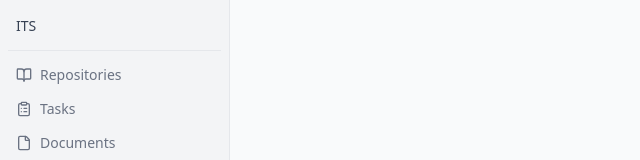
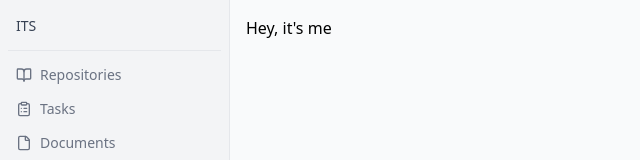
Before and after one commit to saurluca/its, a Nuxt app in the folder frontend/: page /me in a window 1280 px wide. Shown: the top 160 px of the page, without its empty margins (0-640 px from the left). Built offline with nearby package versions, Linux system fonts and the light colour scheme; no server answers.

Commit message:
feat: create dummy pages, me / skills

```diff
--- /dev/null
+++ b/frontend/app/pages/me.vue
@@ -0,0 +1,12 @@
+<script setup lang="ts">
+
+
+// How ot
+
+</script>
+
+<template>
+    <div>
+        <h1>Hey, it's me</h1>
+    </div>
+</template>
--- /dev/null
+++ b/frontend/app/pages/skills.vue
@@ -0,0 +1,12 @@
+<script setup lang="ts">
+
+
+// How ot
+
+</script>
+
+<template>
+    <div>
+        <h1>Skills</h1>
+    </div>
+</template>
```
